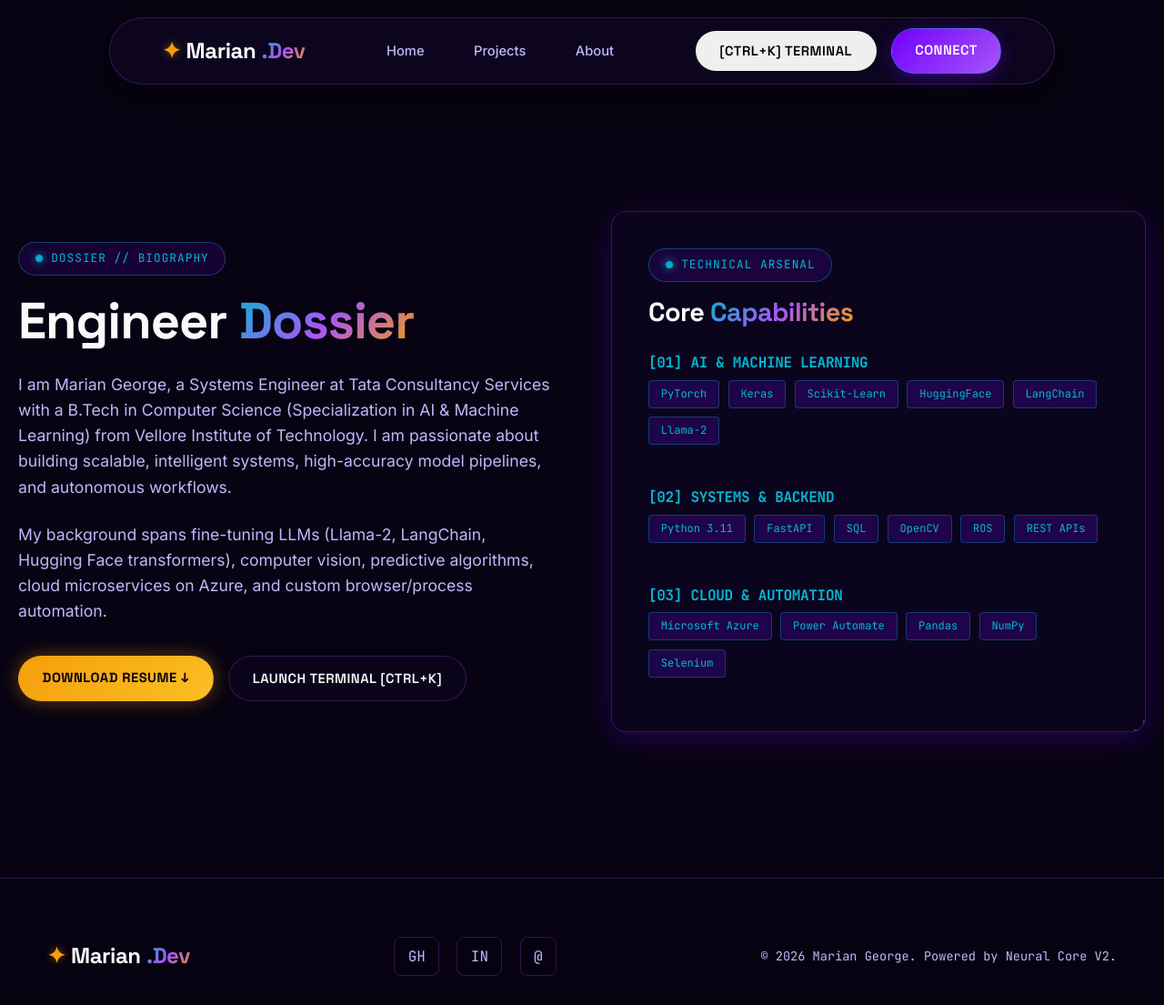
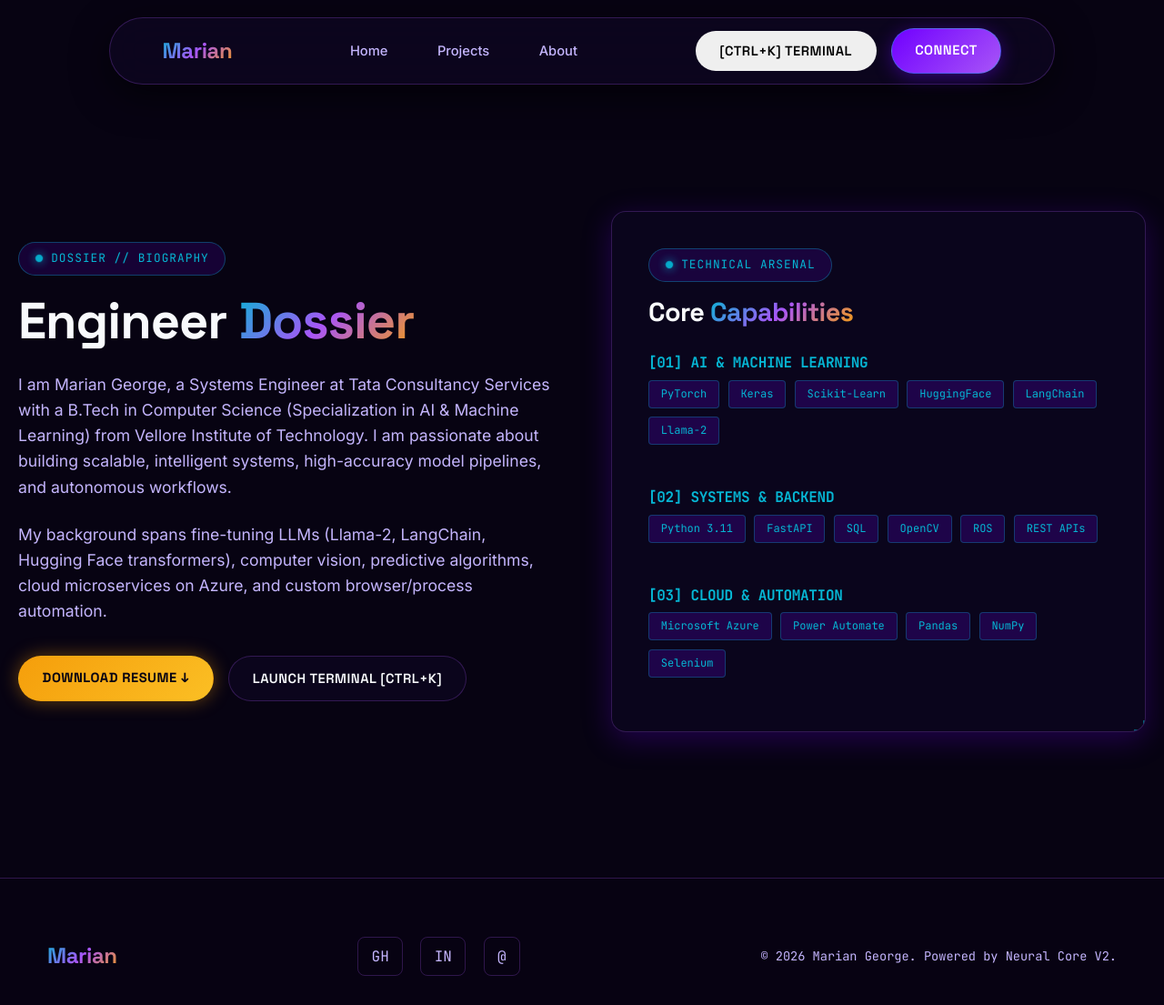
Before and after one commit to ShotgunShinobi/portfolio, a website built with Vite: page about.html in a window 1280 px wide. Shown: the whole page at 91% size. Built offline with nearby package versions, Linux system fonts and the light colour scheme; some packages are replaced by stand-ins of ours; animation ran at ten frames a second.

Commit message:
style: simplify brand logo and remove icon across all pages

```diff
--- a/about.html
+++ b/about.html
@@ -9,7 +9,7 @@
   <header class="header">
     <div class="container nav">
       <div class="logo">
-        <span class="logo-icon">✦</span> Marian<span class="text-gradient">.Dev</span>
+        <span class="text-gradient">Marian</span>
       </div>
       <ul class="nav-links">
         <li><a href="/">Home</a></li>
@@ -74,7 +74,7 @@
   <footer class="footer" id="contact">
     <div class="container footer-content">
       <div class="logo">
-        <span class="logo-icon">✦</span> Marian<span class="text-gradient">.Dev</span>
+        <span class="text-gradient">Marian</span>
       </div>
       <div class="social-links">
         <a href="https://github.com/ShotgunShinobi" target="_blank" aria-label="GitHub">GH</a>
```
Also changed, not shown: index.html (+2 -2 lines), project-dataviz.html (+2 -2 lines), project-nlp.html (+2 -2 lines), projects.html (+2 -2 lines).
